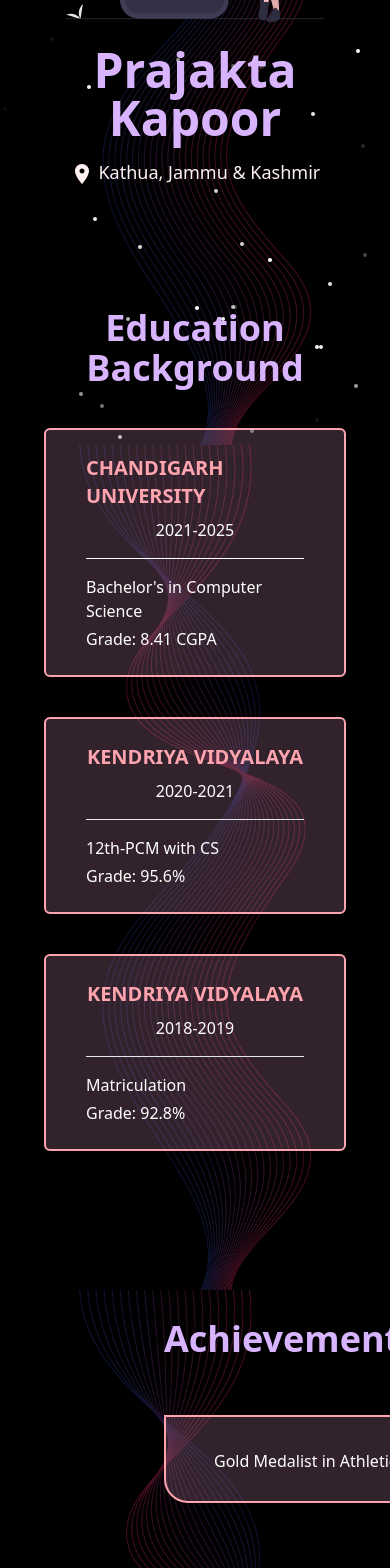
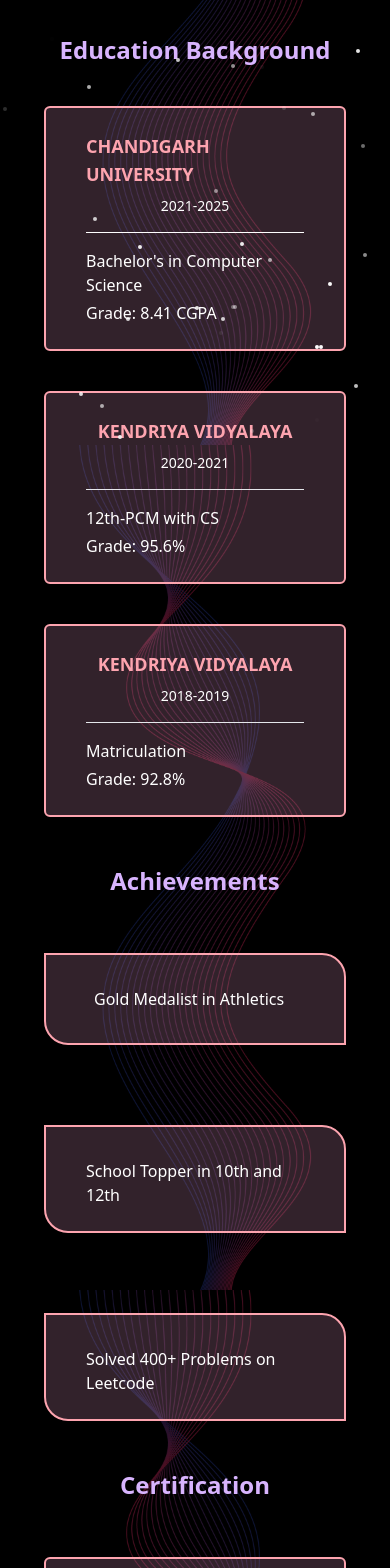
Before and after one commit to prajaktakap00r/Portfolio2, a React (Vite) app: page /about in a window 390 px wide. Shown: the part 400-1968 px from the top of the page. Built offline with nearby package versions, Linux system fonts and the light colour scheme.

Commit message:
responsive

```diff
--- a/src/pages/About.jsx
+++ b/src/pages/About.jsx
@@ -9,18 +9,18 @@ function About() {
         {/* Intro Section */}
         <section
           id="home"
-          className="flex flex-col md:flex-row items-center justify-center h-[35rem]"
+          className="flex flex-col md:flex-row items-center justify-center h-auto md:h-[35rem]"
         >
           <img
             src={profileImage}
             alt="Proud self"
-            className="rounded-md p-2 w-62 h-60 mb-4 border-white"
+            className="rounded-md p-2 w-40 h-40 md:w-62 md:h-60 mb-4 border-white"
           />
           <div className="flex flex-col items-center md:items-start md:ml-10">
-            <h1 className="text-5xl font-bold text-purple-300 text-center md:text-left mb-4">
+            <h1 className="text-3xl md:text-5xl font-bold text-purple-300 text-center md:text-left mb-4">
               Prajakta Kapoor
             </h1>
-            <p className="text-lg text-rose-50 text-center md:text-left mb-8">
+            <p className="text-md md:text-lg text-rose-50 text-center md:text-left mb-8">
               <LocationOnIcon /> Kathua, Jammu & Kashmir
             </p>
           </div>
@@ -28,17 +28,17 @@ function About() {
 
         {/* Education Section */}
         <section id="about" className="p-6">
-          <h2 className="text-4xl font-bold text-center mb-4 text-purple-300">
+          <h2 className="text-2xl md:text-4xl font-bold text-center mb-4 text-purple-300">
             Education Background
           </h2>
 
           <div className="mx-auto px-4 mt-10 border-2 bg-pink-300/20 rounded-md border-rose-300 shadow-lg hover:shadow-rose-300 w-full max-w-4xl overflow-hidden transform hover:scale-105 transition-transform duration-500 ease-in-out">
             <div className="text-white p-6">
               <div className="flex flex-col md:flex-row justify-between items-center">
-                <h1 className="text-xl font-bold uppercase text-rose-300">
+                <h1 className="text-lg md:text-xl font-bold uppercase text-rose-300">
                   Chandigarh University
                 </h1>
-                <h2 className="mt-2 md:mt-0">2021-2025</h2>
+                <h2 className="mt-2 md:mt-0 text-sm md:text-base">2021-2025</h2>
               </div>
               <hr className="my-4 border-white" />
               <h4 className="text-white">Bachelor's in Computer Science</h4>
@@ -47,12 +47,12 @@ function About() {
           </div>
 
           <div className="mx-auto px-4 mt-10 border-2 bg-pink-300/20 rounded-md w-full border-rose-300 shadow-lg hover:shadow-rose-300 max-w-4xl overflow-hidden transform hover:scale-105 transition-transform duration-500 ease-in-out">
-            <div className="text-white p-6  ">
+            <div className="text-white p-6">
               <div className="flex flex-col md:flex-row justify-between items-center">
-                <h1 className="text-xl font-bold uppercase text-rose-300">
+                <h1 className="text-lg md:text-xl font-bold uppercase text-rose-300">
                   Kendriya Vidyalaya
                 </h1>
-                <h2 className="mt-2 md:mt-0">2020-2021</h2>
+                <h2 className="mt-2 md:mt-0 text-sm md:text-base">2020-2021</h2>
               </div>
               <hr className="my-4" />
               <h4>12th-PCM with CS</h4>
@@ -63,10 +63,10 @@ function About() {
           <div className="mx-auto px-4 mt-10 border-2 bg-pink-300/20 rounded-md border-rose-300 shadow-lg hover:shadow-rose-300 w-full max-w-4xl overflow-hidden transform hover:scale-105 transition-transform duration-500 ease-in-out">
             <div className="text-white p-6">
               <div className="flex flex-col md:flex-row justify-between items-center">
-                <h1 className="text-xl font-bold uppercase text-rose-300">
+                <h1 className="text-lg md:text-xl font-bold uppercase text-rose-300">
                   Kendriya Vidyalaya
                 </h1>
-                <h2 className="mt-2 md:mt-0">2018-2019</h2>
+                <h2 className="mt-2 md:mt-0 text-sm md:text-base">2018-2019</h2>
               </div>
               <hr className="my-4" />
               <h4>Matriculation</h4>
@@ -76,58 +76,62 @@ function About() {
         </section>
 
         {/* Achievements Section */}
-        <section id="hobbies" className="p-36 justify-center align-middle ">
-          <h2 className="text-4xl font-bold text-center mb-4 text-purple-300">
+        <section
+          id="achievements"
+          className="p-6 md:p-36 justify-center align-middle"
+        >
+          <h2 className="text-2xl md:text-4xl font-bold text-center mb-4 text-purple-300">
             Achievements
           </h2>
 
-          <div className="flex flex-row justify-between gap-10  w-[70rem] h-[8rem] ">
-            <div className="mx-auto px-4 mt-10 border-2  bg-pink-300/20  rounded-es-3xl rounded-tr-3xl  border-rose-300 shadow-lg hover:shadow-rose-300 w-full max-w-4xl">
-              <div className="text-white p-6 ">
+          <div className="flex flex-col md:flex-row justify-between gap-10 w-full md:w-[70rem] h-auto md:h-[8rem]">
+            <div className="mx-auto px-4 mt-10 border-2 bg-pink-300/20 rounded-es-3xl rounded-tr-3xl border-rose-300 shadow-lg hover:shadow-rose-300 w-full max-w-4xl">
+              <div className="text-white p-6">
                 <h4 className="m-2">Gold Medalist in Athletics</h4>
               </div>
             </div>
 
-            <div className="mx-auto px-4 mt-10 border-2  bg-pink-300/20  rounded-es-3xl rounded-tr-3xl border-rose-300 shadow-lg hover:shadow-rose-300 w-full max-w-4xl">
+            <div className="mx-auto px-4 mt-10 border-2 bg-pink-300/20 rounded-es-3xl rounded-tr-3xl border-rose-300 shadow-lg hover:shadow-rose-300 w-full max-w-4xl">
               <div className="text-white p-6">
                 <h4 className="mt-2">School Topper in 10th and 12th</h4>
               </div>
             </div>
-            <div className="mx-auto px-4 mt-10 border-2   bg-pink-300/20 rounded-es-3xl rounded-tr-3xl border-rose-300 shadow-lg hover:shadow-rose-300 w-full max-w-4xl">
+            <div className="mx-auto px-4 mt-10 border-2 bg-pink-300/20 rounded-es-3xl rounded-tr-3xl border-rose-300 shadow-lg hover:shadow-rose-300 w-full max-w-4xl">
               <div className="text-white p-6">
                 <h4 className="mt-2">Solved 400+ Problems on Leetcode</h4>
               </div>
             </div>
           </div>
         </section>
+
         {/* Certification Section */}
-        <section id="hobbies" className="p-6">
-          <h2 className="text-4xl font-bold text-center mb-4 text-purple-300">
+        <section id="certifications" className="p-6">
+          <h2 className="text-2xl md:text-4xl font-bold text-center mb-4 text-purple-300">
             Certification
           </h2>
 
-          <div className="flex flex-row justify-between gap-10">
-            <div className="mx-auto px-4 mt-10 border-2 rounded-md  bg-pink-300/20  border-rose-300 shadow-lg hover:shadow-rose-300 w-full max-w-4xl">
-              <div className="text-white p-6 ">
+          <div className="flex flex-col md:flex-row justify-between gap-10">
+            <div className="mx-auto px-4 mt-10 border-2 rounded-md bg-pink-300/20 border-rose-300 shadow-lg hover:shadow-rose-300 w-full max-w-4xl">
+              <div className="text-white p-6">
                 <h4 className="mt-2">MERN Stack Development, Udemy 2024</h4>
               </div>
             </div>
 
-            <div className="mx-auto px-4 mt-10 border-2 rounded-md   bg-pink-300/20  border-rose-300 shadow-lg hover:shadow-rose-300 w-full max-w-4xl">
+            <div className="mx-auto px-4 mt-10 border-2 rounded-md bg-pink-300/20 border-rose-300 shadow-lg hover:shadow-rose-300 w-full max-w-4xl">
               <div className="text-white p-6">
                 <h4 className="mt-2">
                   Participated in Electrothon, NIT Hamirpur, 2024
                 </h4>
               </div>
             </div>
-            <div className="mx-auto px-4 mt-10 border-2 rounded-md   bg-pink-300/20  border-rose-300 shadow-lg hover:shadow-rose-300 w-full max-w-4xl">
+            <div className="mx-auto px-4 mt-10 border-2 rounded-md bg-pink-300/20 border-rose-300 shadow-lg hover:shadow-rose-300 w-full max-w-4xl">
               <div className="text-white p-6">
                 <h4 className="mt-2">
                   Complete Machine Learning and Data Science Course, Udemy 2023
                 </h4>
               </div>
             </div>
-            <div className="mx-auto px-4 mt-10 border-2 rounded-md   bg-pink-300/20  border-rose-300 shadow-lg hover:shadow-rose-300 w-full max-w-4xl">
+            <div className="mx-auto px-4 mt-10 border-2 rounded-md bg-pink-300/20 border-rose-300 shadow-lg hover:shadow-rose-300 w-full max-w-4xl">
               <div className="text-white p-6">
                 <h4 className="mt-2">Complete DSA by Abdul Bari, Udemy 2023</h4>
               </div>
--- a/src/pages/Projects.jsx
+++ b/src/pages/Projects.jsx
@@ -1,15 +1,16 @@
 import React from "react";
 import OpenInNewIcon from "@mui/icons-material/OpenInNew";
+import XIcon from "@mui/icons-material/X";
+import GitHubIcon from "@mui/icons-material/GitHub";
+import LinkedInIcon from "@mui/icons-material/LinkedIn";
+import EmailIcon from "@mui/icons-material/Email";
+
 import project1 from "../assets/project1.svg";
 import project2 from "../assets/project2.svg";
 import project3 from "../assets/project3.svg";
 import project4 from "../assets/project4.svg";
 import project5 from "../assets/project5.svg";
 import project6 from "../assets/project6.svg";
-import XIcon from "@mui/icons-material/X";
-import GitHubIcon from "@mui/icons-material/GitHub";
-import LinkedInIcon from "@mui/icons-material/LinkedIn";
-import EmailIcon from "@mui/icons-material/Email";
 
 const projects = [
   {
@@ -64,12 +65,12 @@ const projects = [
 
 const Projects = () => {
   return (
-    <div className="container mx-auto  px-8 mt-28 overflow-y-auto">
-      <div className="grid grid-cols-1 sm:grid-cols-2 lg:grid-cols-2 gap-20">
+    <div className="container mx-auto max-w-screen-lg px-8 mt-10 lg:mt-20 overflow-y-auto">
+      <div className="grid grid-cols-1 sm:grid-cols-2 lg:grid-cols-3 gap-12">
         {projects.map((project) => (
           <div
             key={project.id}
-            className="bg-black/80 h-auto border-b-2  border-rose-400 shadow-lg rounded-lg overflow-hidden transform hover:scale-105 transition-transform duration-500 ease-in-out hover:shadow-rose-600 flex flex-col"
+            className="bg-black/80 h-auto border-b-2 border-rose-400 shadow-lg rounded-lg overflow-hidden transform hover:scale-105 transition-transform duration-500 ease-in-out hover:shadow-rose-600 flex flex-col"
           >
             <div className="flex flex-row p-4">
               <img
@@ -97,14 +98,14 @@ const Projects = () => {
           </div>
         ))}
       </div>
-      <div className="text-white m-10 p-20">
-        <h1 className="text-3xl text-bold text-center text-purple-300">
+      <div className="text-white m-10 p-10">
+        <h1 className="text-3xl font-bold text-center text-purple-300">
           "Thank you for diving into my world of projects! If you found
           something you like, let's talk. If not, let's create something
           together! Your vision, my code, endless possibilities."
         </h1>
-        <section id="connect" className=" p-6 rounded-lg shadow-lg">
-          <h2 className="text-4xl font-bold text-center mb-4 text-purple-300 "></h2>
+        <section id="connect" className="p-6 rounded-lg shadow-lg mt-8">
+          <h2 className="text-4xl font-bold text-center mb-4 text-purple-300"></h2>
           <div className="flex justify-center space-x-8">
             <a
               href="https://github.com/prajaktakap00r"
```
